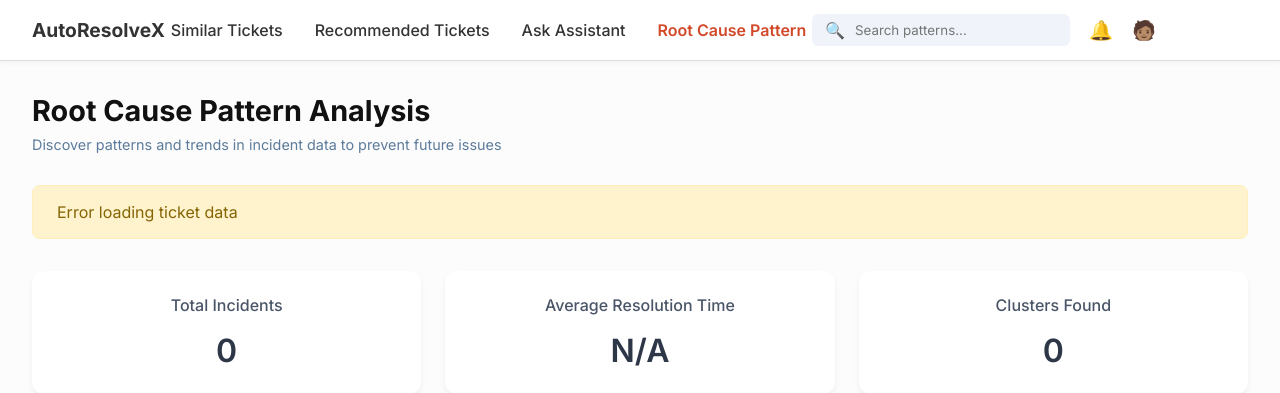
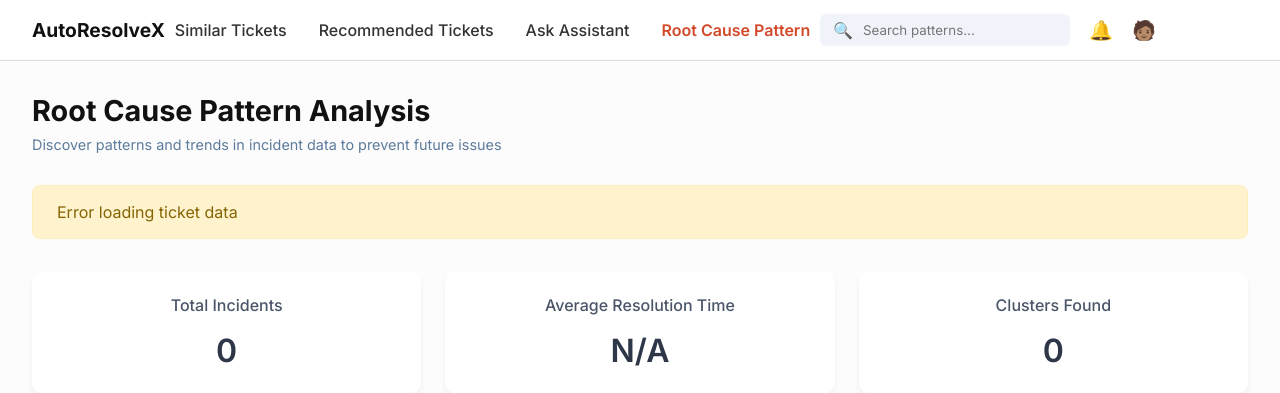
Before and after one commit to priyanshi-furiya/AutoResolveX, a Flask app: page /root-cause-pattern in a window 1280 px wide. Shown: the top 393 px of the page. Run offline with Flask 3, Linux system fonts and the light colour scheme; the visitor is signed in with stand-in values (Sample User, id 1).

Commit message:
UI changes

```diff
--- a/static/root-cause.css
+++ b/static/root-cause.css
@@ -13,13 +13,11 @@ body {
   height: 60px;
   border-bottom: 1px solid #ddd;
   background-color: #fff;
-    box-shadow: 0 2px 4px rgba(0,0,0,0.04);
 }
 
 .logo {
   font-size: 1.2rem;
   font-weight: 700;
-    color: #333;
 }
 
 .nav-links {
@@ -34,7 +32,6 @@ body {
   text-decoration: none;
   font-weight: 500;
   color: #333;
-    transition: color 0.3s ease;
 }
 
 .nav-links .active {
@@ -54,11 +51,6 @@ body {
   background-color: #f0f4fa;
   padding: 0.4rem 0.8rem;
   border-radius: 6px;
-    transition: background-color 0.3s ease;
-}
-
-.search-box:focus-within {
-    background-color: #e7ecf3;
 }
 
 .search-box input {
@@ -67,7 +59,6 @@ body {
   margin-left: 0.5rem;
   font-family: 'Inter', sans-serif;
   outline: none;
-    width: 200px;
 }
 
 .icon, .avatar {
```
Lines whose indentation alone changed are shown as unchanged.
